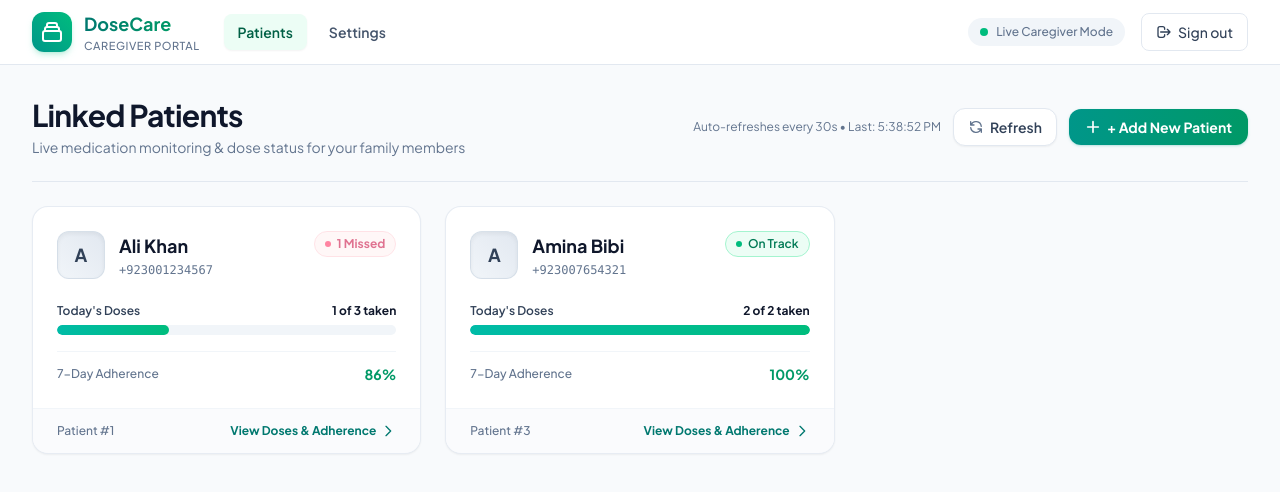
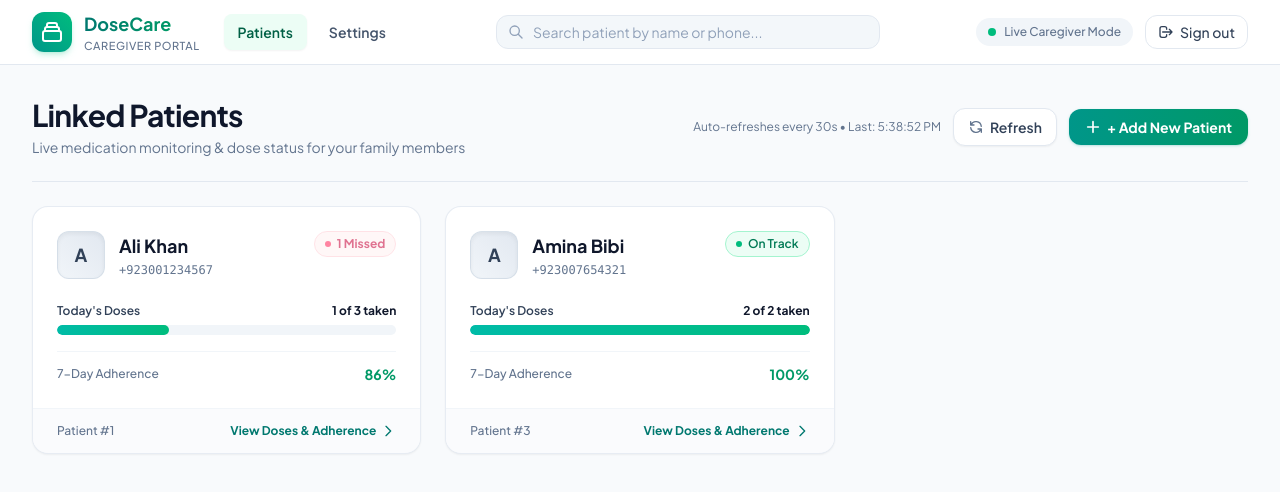
Before and after one commit to behzad-12-nawaz/team, a React (Vite) app in the folder caregiver-dashboard/: page /patients in a window 1280 px wide. Both pictures are taken after a click on the button "Sign In to Dashboard". Shown: the top 492 px of the page. Built offline with nearby package versions, Linux system fonts and the light colour scheme.

Commit message:
feat(caregiver-dashboard): add live search bar in Navbar with real-time patient filtering

```diff
--- a/caregiver-dashboard/src/components/Navbar.jsx
+++ b/caregiver-dashboard/src/components/Navbar.jsx
@@ -1,15 +1,28 @@
-import React from "react";
+import React, { useState } from "react";
 import { Link, useNavigate, useLocation } from "react-router-dom";
 
-export function Navbar() {
+export function Navbar({ searchQuery = "", onSearchChange }) {
   const navigate = useNavigate();
   const location = useLocation();
+  const [localSearch, setLocalSearch] = useState(searchQuery);
 
   const handleLogout = () => {
     localStorage.removeItem("token");
     localStorage.removeItem("user_role");
     localStorage.removeItem("user_id");
     navigate("/login");
+  };
+
+  const handleSearchInput = (e) => {
+    const val = e.target.value;
+    setLocalSearch(val);
+    if (onSearchChange) {
+      onSearchChange(val);
+    }
+    // If not on patients page, navigate to patients page with search
+    if (location.pathname !== "/patients" && val.trim() !== "") {
+      navigate("/patients");
+    }
   };
 
   const navLinks = [
@@ -20,7 +33,7 @@ export function Navbar() {
   return (
     <header className="sticky top-0 z-30 bg-white/90 backdrop-blur-md border-b border-slate-200">
       <div className="max-w-7xl mx-auto px-4 sm:px-6 lg:px-8">
-        <div className="flex justify-between h-16 items-center">
+        <div className="flex justify-between h-16 items-center gap-4">
           <div className="flex items-center space-x-6">
             <Link to="/patients" className="flex items-center space-x-3 group">
               <div className="w-10 h-10 rounded-xl bg-gradient-to-tr from-teal-600 to-emerald-500 flex items-center justify-center text-white shadow-md shadow-emerald-500/20 group-hover:scale-105 transition-transform">
@@ -36,7 +49,7 @@ export function Navbar() {
               </div>
             </Link>
 
-            <nav className="hidden sm:flex space-x-2">
+            <nav className="hidden md:flex space-x-2">
               {navLinks.map((link) => {
                 const isActive = location.pathname.startsWith(link.path);
                 return (
@@ -56,20 +69,51 @@ export function Navbar() {
             </nav>
           </div>
 
-          <div className="flex items-center space-x-4">
-            <div className="hidden sm:flex items-center space-x-2 text-xs font-medium text-slate-500 bg-slate-100 px-3 py-1.5 rounded-full">
+          {/* Search Bar in Navbar */}
+          <div className="flex-1 max-w-xs sm:max-w-sm">
+            <div className="relative">
+              <div className="absolute inset-y-0 left-0 pl-3 flex items-center pointer-events-none text-slate-400">
+                <svg className="w-4 h-4" fill="none" viewBox="0 0 24 24" stroke="currentColor">
+                  <path strokeLinecap="round" strokeLinejoin="round" strokeWidth={2} d="M21 21l-6-6m2-5a7 7 0 11-14 0 7 7 0 0114 0z" />
+                </svg>
+              </div>
+              <input
+                type="text"
+                value={onSearchChange ? searchQuery : localSearch}
+                onChange={handleSearchInput}
+                placeholder="Search patient by name or phone..."
+                className="w-full pl-9 pr-4 py-1.5 text-xs sm:text-sm bg-slate-100/80 hover:bg-slate-100 focus:bg-white border border-slate-200 focus:border-teal-500 rounded-xl focus:outline-none focus:ring-2 focus:ring-teal-500/20 transition-all placeholder:text-slate-400"
+              />
+              {(onSearchChange ? searchQuery : localSearch) && (
+                <button
+                  onClick={() => {
+                    setLocalSearch("");
+                    if (onSearchChange) onSearchChange("");
+                  }}
+                  className="absolute inset-y-0 right-0 pr-2.5 flex items-center text-slate-400 hover:text-slate-600 cursor-pointer"
+                >
+                  <svg className="w-3.5 h-3.5" fill="none" viewBox="0 0 24 24" stroke="currentColor">
+                    <path strokeLinecap="round" strokeLinejoin="round" strokeWidth={2} d="M6 18L18 6M6 6l12 12" />
+                  </svg>
+                </button>
+              )}
+            </div>
+          </div>
+
+          <div className="flex items-center space-x-3">
+            <div className="hidden lg:flex items-center space-x-2 text-xs font-medium text-slate-500 bg-slate-100 px-3 py-1.5 rounded-full">
               <span className="w-2 h-2 rounded-full bg-emerald-500 animate-pulse"></span>
               <span>Live Caregiver Mode</span>
             </div>
 
             <button
               onClick={handleLogout}
-              className="inline-flex items-center px-3.5 py-2 text-sm font-medium text-slate-700 hover:text-rose-600 hover:bg-rose-50 rounded-lg transition-colors border border-slate-200 hover:border-rose-200 cursor-pointer"
+              className="inline-flex items-center px-3 py-1.5 text-xs sm:text-sm font-medium text-slate-700 hover:text-rose-600 hover:bg-rose-50 rounded-xl transition-colors border border-slate-200 hover:border-rose-200 cursor-pointer"
             >
-              <svg className="w-4 h-4 mr-1.5" fill="none" viewBox="0 0 24 24" stroke="currentColor">
+              <svg className="w-4 h-4 sm:mr-1.5" fill="none" viewBox="0 0 24 24" stroke="currentColor">
                 <path strokeLinecap="round" strokeLinejoin="round" strokeWidth={2} d="M17 16l4-4m0 0l-4-4m4 4H7m6 4v1a3 3 0 01-3 3H6a3 3 0 01-3-3V7a3 3 0 013-3h4a3 3 0 013 3v1" />
               </svg>
-              Sign out
+              <span className="hidden sm:inline">Sign out</span>
             </button>
           </div>
         </div>
--- a/caregiver-dashboard/src/pages/Patients.jsx
+++ b/caregiver-dashboard/src/pages/Patients.jsx
@@ -5,6 +5,7 @@ import { Navbar } from "../components/Navbar";
 
 export function Patients() {
   const [patients, setPatients] = useState([]);
+  const [searchQuery, setSearchQuery] = useState("");
   const [loading, setLoading] = useState(true);
   const [error, setError] = useState("");
   const [lastRefreshed, setLastRefreshed] = useState(new Date());
@@ -29,9 +30,18 @@ export function Patients() {
     return () => clearInterval(id);
   }, [loadPatients]);
 
+  // Filter patients by name or phone number based on Navbar search
+  const filteredPatients = patients.filter((patient) => {
+    if (!searchQuery.trim()) return true;
+    const query = searchQuery.toLowerCase().trim();
+    const nameMatch = (patient.name || "").toLowerCase().includes(query);
+    const phoneMatch = (patient.phone || "").includes(query);
+    return nameMatch || phoneMatch;
+  });
+
   return (
     <div className="min-h-screen bg-slate-50 flex flex-col">
-      <Navbar />
+      <Navbar searchQuery={searchQuery} onSearchChange={setSearchQuery} />
 
       <main className="flex-1 max-w-7xl w-full mx-auto px-4 sm:px-6 lg:px-8 py-8">
         <div className="flex flex-col sm:flex-row sm:items-center sm:justify-between gap-4 pb-6 border-b border-slate-200">
@@ -116,10 +126,31 @@ export function Patients() {
           </div>
         )}
 
+        {/* Search Not Found State */}
+        {!loading && !error && patients.length > 0 && filteredPatients.length === 0 && (
+          <div className="py-16 text-center max-w-md mx-auto bg-white rounded-2xl border border-slate-200/80 p-8 shadow-xs">
+            <div className="w-12 h-12 rounded-xl bg-slate-100 text-slate-400 flex items-center justify-center mx-auto mb-3">
+              <svg className="w-6 h-6" fill="none" viewBox="0 0 24 24" stroke="currentColor">
+                <path strokeLinecap="round" strokeLinejoin="round" strokeWidth={2} d="M21 21l-6-6m2-5a7 7 0 11-14 0 7 7 0 0114 0z" />
+              </svg>
+            </div>
+            <h3 className="text-base font-bold text-slate-900">No patients found</h3>
+            <p className="text-xs text-slate-500 mt-1">
+              No matching results for "<strong className="text-slate-700">{searchQuery}</strong>"
+            </p>
+            <button
+              onClick={() => setSearchQuery("")}
+              className="mt-4 px-3.5 py-1.5 text-xs font-semibold text-teal-700 bg-teal-50 hover:bg-teal-100 rounded-lg transition-colors cursor-pointer"
+            >
+              Clear Search
+            </button>
+          </div>
+        )}
+
         {/* Patients Grid */}
-        {!loading && !error && patients.length > 0 && (
+        {!loading && !error && filteredPatients.length > 0 && (
           <div className="mt-6 grid grid-cols-1 md:grid-cols-2 lg:grid-cols-3 gap-6">
-            {patients.map((patient) => {
+            {filteredPatients.map((patient) => {
               const taken = patient.today?.taken ?? 0;
               const total = patient.today?.total ?? 0;
               const missed = patient.today?.missed ?? 0;
```
